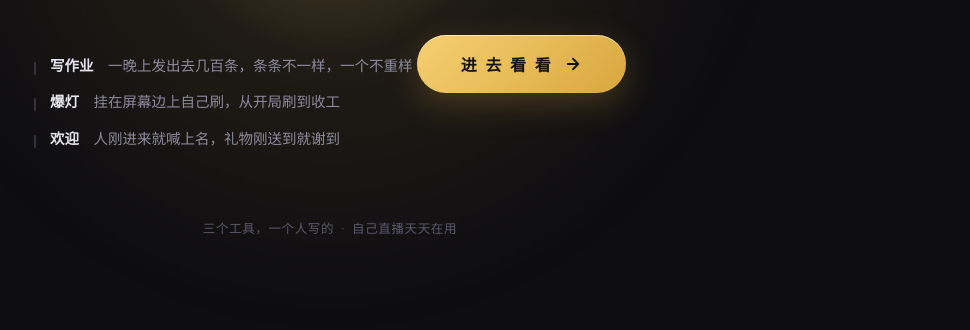
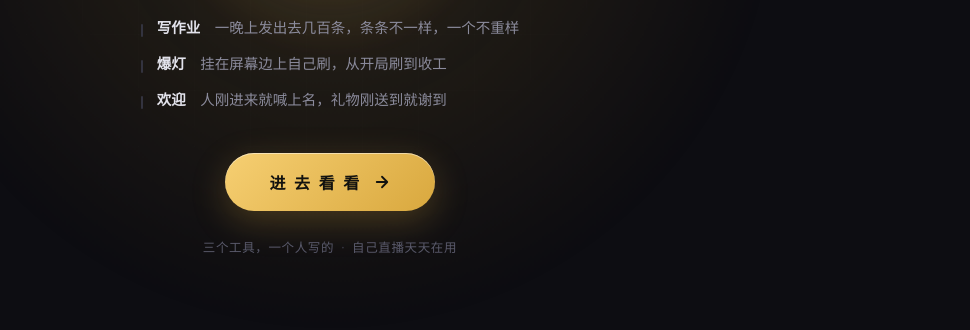
Before and after one commit to l52100/ltynb, a plain HTML site: page index.html in a window 1280 px wide. Shown: the part 470-800 px from the top of the page, without its empty margins (310-1280 px from the left). Drawn offline with Linux system fonts and the light colour scheme.

Commit message:
修复引导页按钮与履历同行

```diff
--- a/index.html
+++ b/index.html
@@ -101,8 +101,9 @@
   .tagline b{ color:var(--gold2); font-weight:600; }
 
   .creed{
-    list-style:none; display:inline-flex; flex-direction:column; gap:13px;
-    text-align:left; margin-bottom:42px;
+    list-style:none;
+    display:flex; flex-direction:column; gap:13px;
+    text-align:left; margin:0 auto 42px; width:fit-content;
   }
   .creed li{
     font-size:14.5px; color:var(--sub); line-height:1.6;
```
